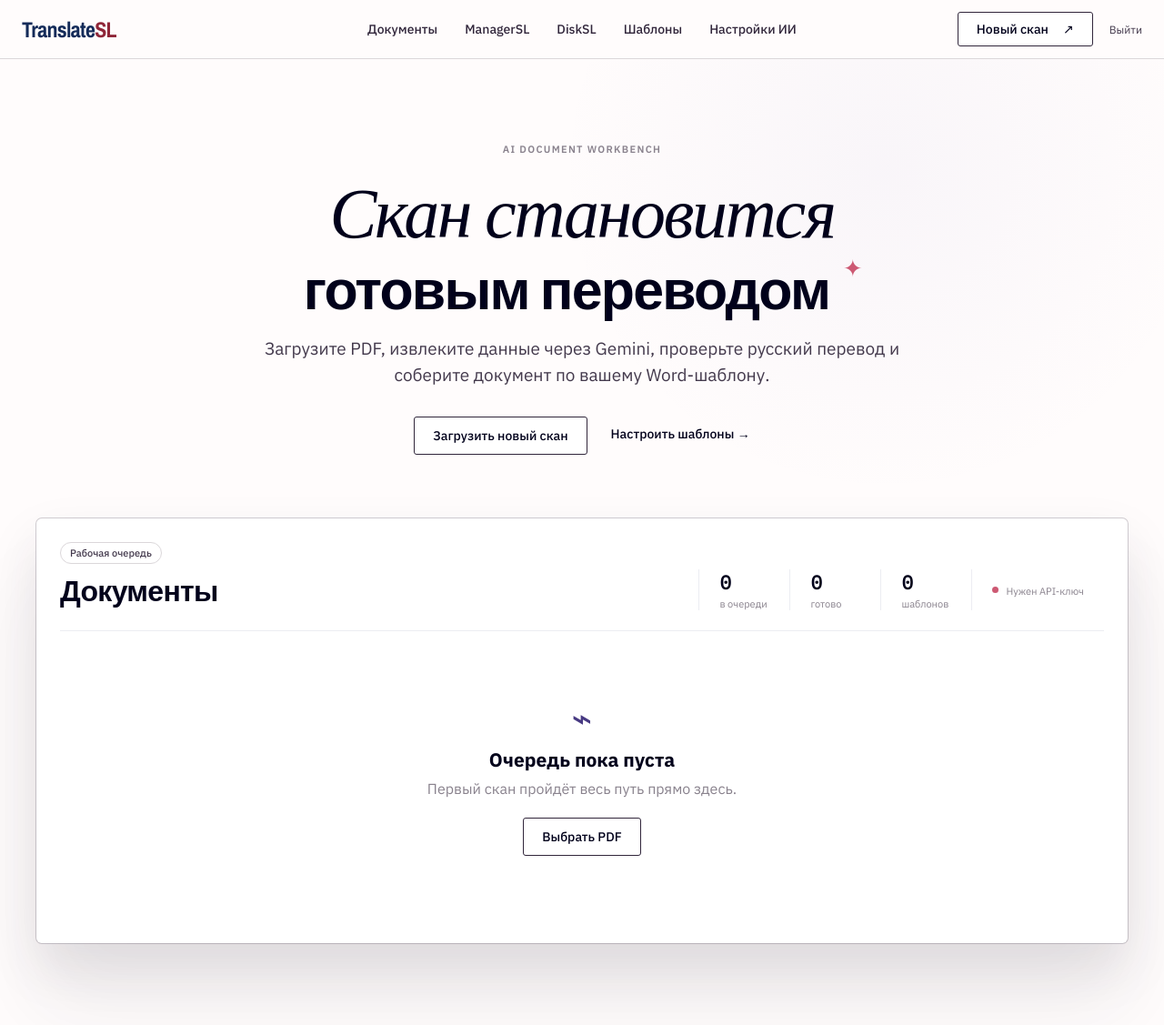
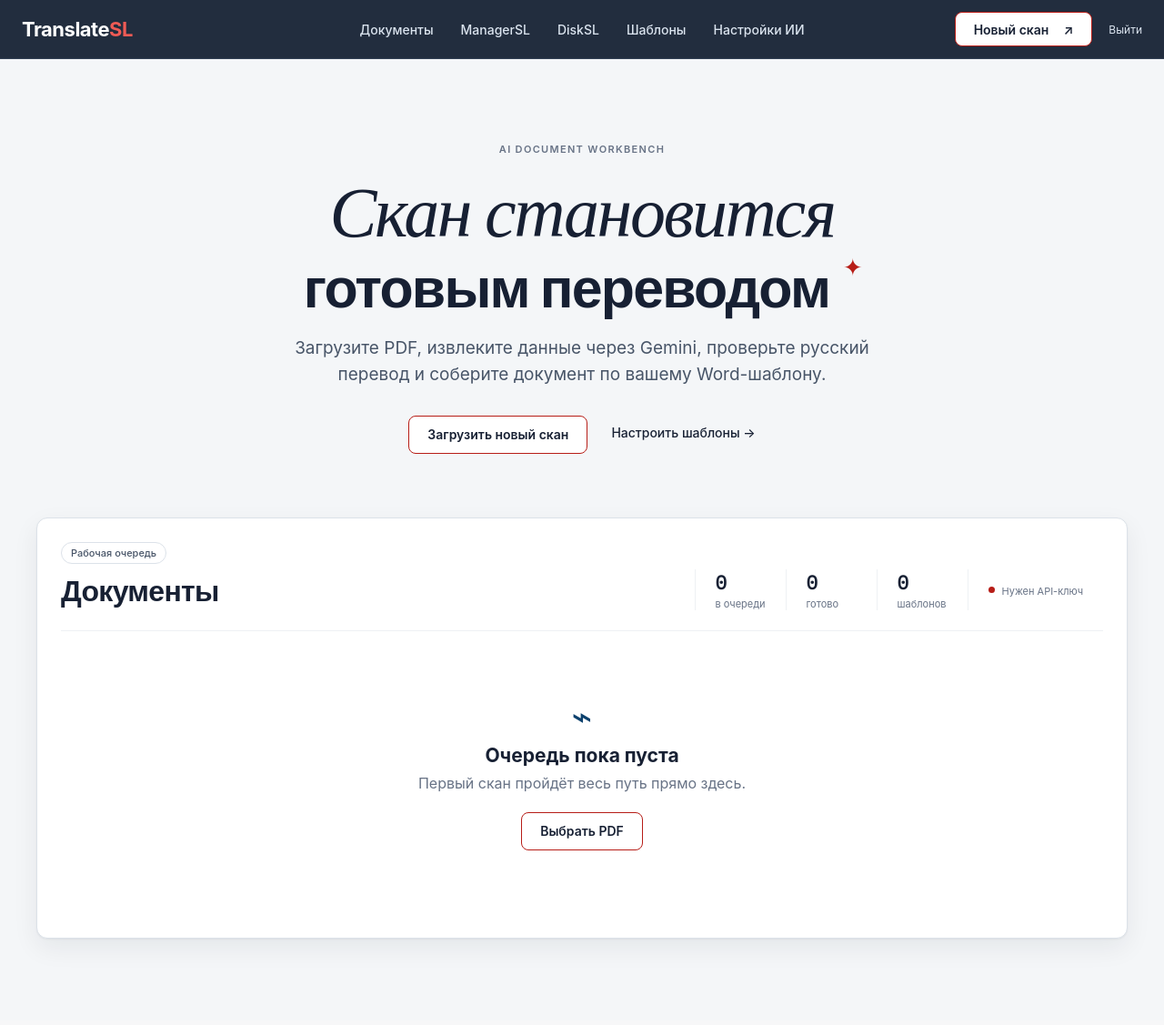
Before and after one commit to beganime/translate_sl, a Django app: page / in a window 1280 px wide. Shown: the whole page at 91% size. After the commit the page ends 1040 px from the top, so only its background shows below. Run offline with Django 5.2, Linux system fonts and the light colour scheme; the visitor is signed in with stand-in values (Sample User, id 1); data that the repository does not hold is empty.

Commit message:
Align TranslateSL with Students Life workspace theme

```diff
--- a/static/studio/app.css
+++ b/static/studio/app.css
@@ -1,41 +1,41 @@
 :root {
-  --ink: #01011b;
-  --plum: #31263b;
-  --mauve: #43394c;
-  --iris: #717a94;
-  --ash: #89828d;
-  --paper: #fffcfc;
-  --mist: #ecedf2;
-  --border: #dbd7da;
-  --violet: #473982;
-  --rose: #cd5973;
-  --green: #21918c;
-  --shadow: rgba(49,38,59,.22) 0 0 0 1px, rgba(49,38,59,.10) 0 26px 57px, rgba(49,38,59,.07) 0 70px 90px;
+  --ink: #172033;
+  --plum: #1e293b;
+  --mauve: #485568;
+  --iris: #0d416d;
+  --ash: #687386;
+  --paper: #f4f6f8;
+  --mist: #eef1f4;
+  --border: #dce2e9;
+  --violet: #0d416d;
+  --rose: #b71d17;
+  --green: #208456;
+  --shadow: 0 1px 2px rgba(15,23,42,.05), 0 10px 28px rgba(15,23,42,.07);
 }
 
 * { box-sizing: border-box; }
-html { color: var(--ink); background: var(--paper); font-family: "IBM Plex Sans", sans-serif; }
-body { margin: 0; min-height: 100vh; background: radial-gradient(circle at 76% 18%, rgba(111,99,183,.045), transparent 28%), var(--paper); }
+html { color: var(--ink); background: var(--paper); font-family: Inter, "Segoe UI", system-ui, sans-serif; }
+body { margin: 0; min-height: 100vh; background: var(--paper); }
 a { color: inherit; text-decoration: none; }
 button, input, select, textarea { font: inherit; }
 button { cursor: pointer; }
 .shell { width: min(1200px, calc(100% - 48px)); margin-inline: auto; }
 .shell-wide { width: min(1500px, calc(100% - 36px)); margin-inline: auto; }
 
-.topbar { position: sticky; z-index: 20; top: 0; background: rgba(255,252,252,.96); border-bottom: 1px solid var(--border); }
+.topbar { position: sticky; z-index: 20; top: 0; background: rgba(30,41,59,.98); border-bottom: 1px solid #334155; color: white; }
 .nav-shell { max-width: 1500px; min-height: 64px; margin: auto; padding: 0 24px; display: grid; grid-template-columns: minmax(170px, 1fr) auto minmax(170px, 1fr); align-items: center; gap: 24px; }
-.brand { color: #142b59; font-family: "Archivo Narrow", sans-serif; font-size: 24px; font-weight: 700; letter-spacing: -.7px; }
-.brand span { color: #8f2638; }
-.nav-links { display: flex; gap: 30px; white-space: nowrap; font-size: 14px; font-weight: 500; color: var(--plum); }
+.brand { color: white; font-family: Inter, "Segoe UI", system-ui, sans-serif; font-size: 22px; font-weight: 700; letter-spacing: -.5px; }
+.brand span { color: #ef5b55; }
+.nav-links { display: flex; gap: 30px; white-space: nowrap; font-size: 14px; font-weight: 500; color: #dbe4ef; }
 .nav-actions { justify-self: end; display: flex; align-items: center; gap: 18px; white-space: nowrap; }
 .nav-links a:hover, .ghost-link:hover, .back-link:hover, .toolbar-links a:hover { text-decoration: underline; text-underline-offset: 4px; }
 
-.button, .ghost-button { min-height: 42px; padding: 10px 20px; display: inline-flex; gap: 16px; align-items: center; justify-content: center; border: 1px solid var(--plum); border-radius: 3px; background: white; color: var(--ink); font-weight: 500; font-size: 14px; transition: .18s ease; }
+.button, .ghost-button { min-height: 42px; padding: 10px 20px; display: inline-flex; gap: 16px; align-items: center; justify-content: center; border: 1px solid var(--rose); border-radius: 8px; background: white; color: var(--ink); font-weight: 600; font-size: 14px; transition: .18s ease; }
 .button:hover, .ghost-button:hover { border-color: var(--ink); box-shadow: 0 0 0 1px var(--ink); }
 .button-small { min-height: 38px; padding-block: 8px; }
 .button-wide { width: 100%; justify-content: space-between; margin-top: 8px; }
-.button-dark { color: white; background: var(--plum); }
-.button-dark:hover { background: var(--ink); }
+.button-dark { color: white; background: var(--rose); }
+.button-dark:hover { background: #8f1511; }
 .ghost-button { background: transparent; border-color: var(--border); }
 .ghost-link { font-size: 14px; font-weight: 500; padding: 10px 0; }
 .button.is-loading { opacity: .7; cursor: wait; }
@@ -49,7 +49,7 @@ button { cursor: pointer; }
 .hero > p { max-width: 700px; margin: 0 auto; color: var(--mauve); font-size: 19px; line-height: 1.55; }
 .hero-actions { display: flex; justify-content: center; gap: 26px; margin-top: 30px; }
 
-.workspace-card, .form-card, .preview-panel, .editor-panel { background: white; border-radius: 6px; box-shadow: var(--shadow); }
+.workspace-card, .form-card, .preview-panel, .editor-panel { background: white; border: 1px solid var(--border); border-radius: 12px; box-shadow: var(--shadow); }
 .workspace-card { margin-bottom: 90px; padding: 26px; }
 .workspace-head { display: flex; align-items: flex-end; justify-content: space-between; padding-bottom: 22px; border-bottom: 1px solid var(--mist); }
 .pill { display: inline-block; padding: 4px 10px; border: 1px solid var(--border); border-radius: 999px; color: var(--mauve); font-size: 11px; font-weight: 500; }
@@ -151,7 +151,7 @@ button { cursor: pointer; }
 .toast.is-hidden { opacity: 0; transform: translateY(-8px); pointer-events: none; }
 
 .logout-form { margin: 0; }
-.nav-logout { padding: 8px 0; border: 0; background: transparent; color: var(--mauve); cursor: pointer; font: 12px "IBM Plex Sans", sans-serif; }
+.nav-logout { padding: 8px 0; border: 0; background: transparent; color: #dbe4ef; cursor: pointer; font: 12px Inter, "Segoe UI", system-ui, sans-serif; }
 .nav-logout:hover { color: var(--rose); }
 .login-shell { min-height: calc(100vh - 65px); padding: 70px 20px; display: grid; place-items: start center; }
 .login-card { width: min(440px, 100%); padding: 38px; border: 1px solid var(--border); border-radius: 8px; background: rgba(255,253,246,.96); box-shadow: rgba(49,38,59,.12) 0 24px 70px; }
--- a/templates/studio/base.html
+++ b/templates/studio/base.html
@@ -8,7 +8,8 @@
   <link rel="preconnect" href="https://fonts.googleapis.com">
   <link rel="preconnect" href="https://fonts.gstatic.com" crossorigin>
   <link href="https://fonts.googleapis.com/css2?family=Archivo+Narrow:wght@600;700&family=Cormorant+Garamond:ital,wght@1,300&family=IBM+Plex+Mono&family=IBM+Plex+Sans:wght@400;500;600;700&display=swap" rel="stylesheet">
-  <link rel="stylesheet" href="{% static 'studio/app.css' %}">
+  <meta name="theme-color" content="#1e293b">
+  <link rel="stylesheet" href="{% static 'studio/app.css' %}?v=20260826-sl-theme">
 </head>
 <body>
   <header class="topbar">
```
